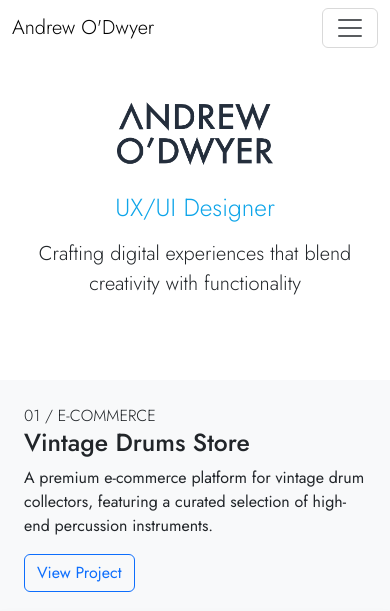
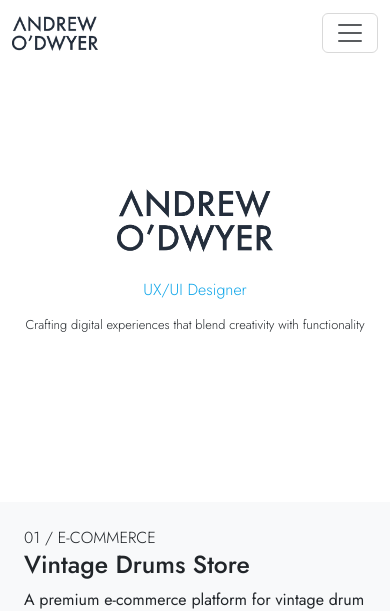
Before and after one commit to Andrewodwyer/portfolio, a plain HTML site: page index.html in a window 390 px wide. Shown: the top 611 px of the page. Drawn offline with nearby package versions, Linux system fonts and the light colour scheme.

Commit message:
logo animation in nav

```diff
--- a/components/nav.html
+++ b/components/nav.html
@@ -1,7 +1,10 @@
 <!-- components/nav.html -->
 <nav class="navbar navbar-expand-lg navbar-light fixed-top">
     <div class="container">
-        <a class="navbar-brand" href="index.html">Andrew O'Dwyer</a>
+        <!-- Replace text with image for the navbar brand -->
+        <a class="navbar-brand" href="index.html">
+            <img src="img/logo.png" alt="Andrew O'Dwyer Logo" class="img-fluid" style="max-height: 40px;">
+        </a>
         <button class="navbar-toggler" type="button" data-bs-toggle="collapse" data-bs-target="#navbarNav">
             <span class="navbar-toggler-icon"></span>
         </button>
--- a/css/style.css
+++ b/css/style.css
@@ -29,10 +29,14 @@ img {
 /* Logo Settings */
 .logo {
     position: relative;
-    width: 30%; /* Start with 30% width */
-    transition: all 0.3s ease; /* Transition for logo scaling */
+    width: 30vw; /* Set the initial size relative to viewport width */
+    transition: all 0.3s ease; /* Smooth transition for the resizing */
 }
 
+/* The logo grows relative to the text size and screen size */
+.hero h2 {
+    font-size: 3rem; /* Default font size */
+}
 /* Section animations for when they come into view */
 .project-section {
     opacity: 0;
@@ -114,14 +118,68 @@ img {
     transform: translateY(-2px);
 }
 
-/* Responsive adjustments */
+/* Ensure the logo image maintains its aspect ratio */
+.navbar-brand img {
+    transition: transform 0.3s ease, max-width 0.3s ease;
+    max-height: 40px; /* Optional: control logo height */
+    width: auto; /* Ensure the aspect ratio is maintained */
+}
+
+/* When scrolling, apply the animation */
+.navbar.scrolled .navbar-brand img {
+    transform: translateX(50%) scale(1.1); /* Move the logo to the center and grow slightly */
+    max-height: 45px; /* Slight increase in size */
+}
+
+/* Optional: Adjust the navbar when it becomes sticky (for visual clarity) */
+.navbar.scrolled {
+    background-color: rgba(255, 255, 255, 0.9); /* Change background when scrolled */
+}
+
+
+/* Logo resizes depending on the screen size (relative to font size) */
+@media (max-width: 2600px) {
+    .logo {
+        width: 40vh; /* Increase size for medium-sized screens */
+    }
+    .hero h2 {
+        font-size: 3rem; /* Smaller text on medium screens */
+    }
+    .hero p {
+        font-size: 2rem; /* Adjust text size */
+    }
+}
+
+@media (max-width: 1200px) {
+    .logo {
+        width: 35vh; /* Increase size for medium-sized screens */
+    }
+    .hero h2 {
+        font-size: 2rem; /* Smaller text on medium screens */
+    }
+    .hero p {
+        font-size: 1.6rem; /* Adjust text size */
+    }
+}
+
+@media (max-width: 992px) {
+    .logo {
+        width: 30vh; /* Larger logo for smaller screens */
+    }
+    .hero h2 {
+        font-size: 2rem; /* Further reduce text size for smaller screens */
+    }
+    .hero p {
+        font-size: 1.5rem; /* Adjust text size */
+    }
+}
+
 @media (max-width: 768px) {
-    .hero {
-        height: 60vh;
+    .logo {
+        width: 30vw; /* Larger logo for mobile screens */
     }
-
-    .logo {
-        max-width: 200px;
+    .hero h2 {
+        font-size: 1.8rem; /* Adjust text size */
     }
 
     .contact-section {
@@ -131,15 +189,23 @@ img {
     .card-body {
         padding: 2rem !important;
     }
+    .hero p {
+        font-size: 1.2rem; /* Adjust text size */
+    }
 }
-@media (max-width: 425px) {
 
+@media (max-width: 480px) {
     .logo {
-        min-width: 40vw;
-        max-width: 200px;
+        width: 40vw; /* Even larger logo for very small screens */
+    }
+    .hero h2 {
+        font-size: 1rem; /* Adjust text size */
+    }
+    .hero p {
+        font-size: .8rem; /* Adjust text size */
     }
 
     .hero {
-        max-height: 300px;
+        max-height: 50vh;
     }
 }
--- a/index.html
+++ b/index.html
@@ -24,7 +24,7 @@
             <div class="container text-center">
                 <img src="img/logo.png" alt="Andrew O'Dwyer" class="mb-4 logo">
                 <h2 class="text-primary mb-3 thin-text">UX/UI Designer</h2>
-                <p class="lead">Crafting digital experiences that blend creativity with functionality</p>
+                <p class="thin-text">Crafting digital experiences that blend creativity with functionality</p>
             </div>
         </section>
 
--- a/js/include.js
+++ b/js/include.js
@@ -3,37 +3,40 @@ $(document).ready(function() {
     $("#nav-placeholder").load("components/nav.html");
     $("#footer-placeholder").load("components/footer.html");
 
-    // Scroll animation for the hero logo (no scroll effect for the hero section itself)
+    // Scroll animation for the entire page sections (project sections)
     $(window).scroll(function() {
-        const scrollPosition = $(window).scrollTop();
-        const hero = $('.hero');
-        const logo = $('.logo');
-        const heroHeight = hero.height();
-
-        // Calculate logo size (30% to 40% of its width)
-        const logoWidth = 35 + (scrollPosition / heroHeight) * 5; // Logo increases from 30% to 40%
-
-        // Apply changes to the logo width
-        logo.css({
-            width: `${Math.min(logoWidth, 37)}%`, // Ensure logo width doesn't exceed 40%
-        });
-    });
-
-    // Scroll animation for each project section
-    $(window).scroll(function() {
-        // For each project section, check if it's in view
+        // Section visibility animation for project sections
         $(".project-section").each(function() {
             const sectionTop = $(this).offset().top;
             const sectionBottom = sectionTop + $(this).outerHeight();
             const windowTop = $(window).scrollTop();
             const windowBottom = windowTop + $(window).height();
 
-            // If the section is in the viewport
+            // If the section is in the viewport, add class for animation
             if (sectionBottom >= windowTop && sectionTop <= windowBottom) {
-                $(this).addClass('in-view');  // Add class to trigger animation
+                $(this).addClass('in-view');  // Add 'in-view' class to trigger animation
             } else {
-                $(this).removeClass('in-view');  // Remove class if out of view
+                $(this).removeClass('in-view');  // Remove 'in-view' class if section is out of view
             }
         });
     });
 });
+
+$(document).ready(function() {
+    // Load navigation and footer via jQuery
+    $("#nav-placeholder").load("components/nav.html");
+    $("#footer-placeholder").load("components/footer.html");
+
+    // Scroll animation for navbar logo
+    $(window).scroll(function() {
+        const scrollPosition = $(window).scrollTop();
+        const navbar = $(".navbar");
+
+        // When scrolling down 100px, add the 'scrolled' class to the navbar
+        if (scrollPosition > 100) {
+            navbar.addClass("scrolled");
+        } else {
+            navbar.removeClass("scrolled");
+        }
+    });
+});
```
